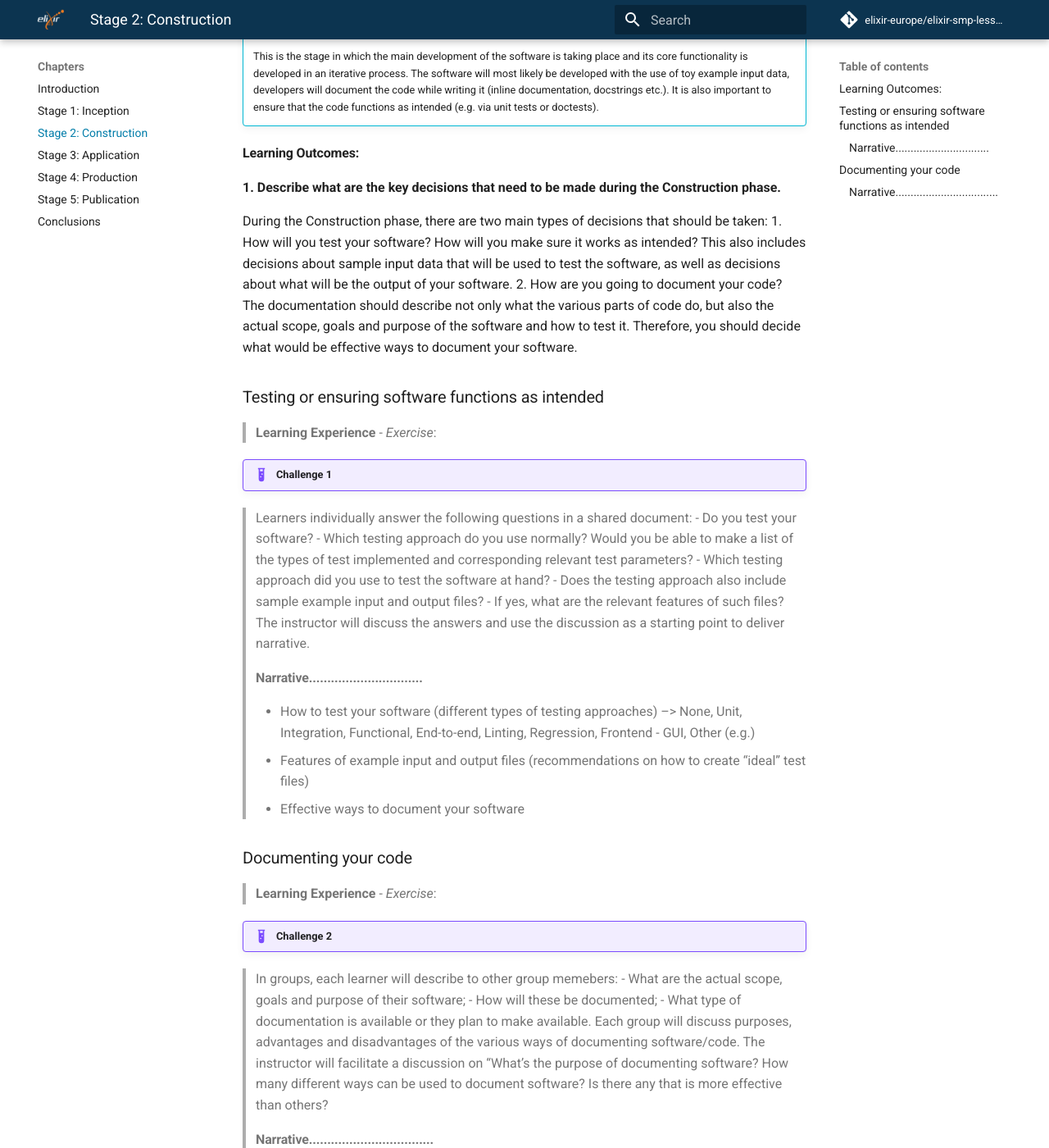
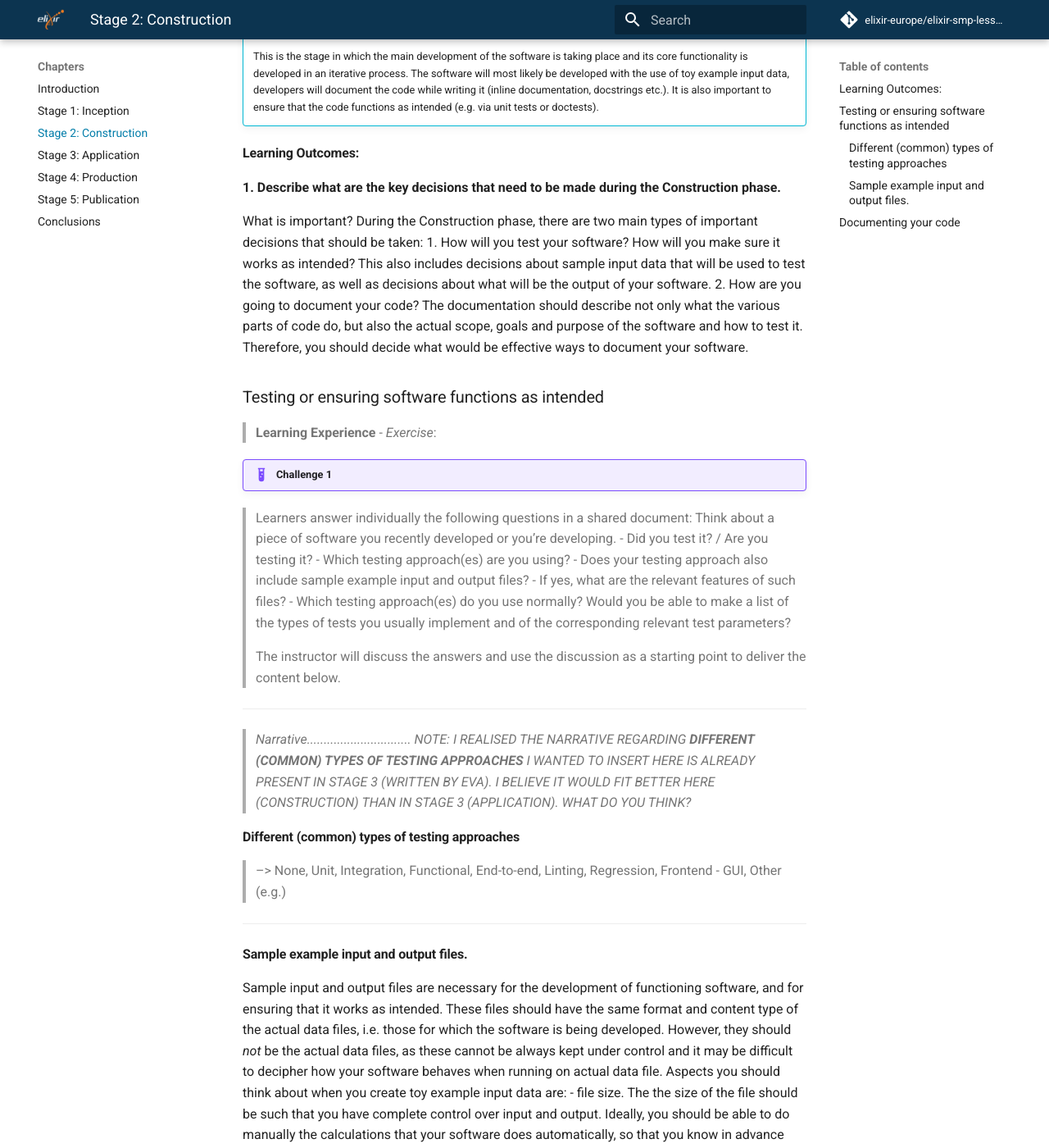
Before and after one commit to elixir-europe/elixir-smp-lesson, an MkDocs documentation site: the page built from docs/chapters/stage2_construction.md, in a window 1280 px wide and 1400 px high, scrolled down 347 px. Shown: the whole window at 82% size. Built offline with MkDocs 1.6.1 and Material for MkDocs 9.7.7, drawn with Linux system fonts in a browser that asks for light colours; comment, search, counter and statistics services are not loaded; some of the changed text lies outside the part shown.

Commit message:
Update stage2_construction.md

```diff
--- a/docs/chapters/stage2_construction.md
+++ b/docs/chapters/stage2_construction.md
@@ -17,7 +17,7 @@ tags:
 
 **1. Describe what are the key decisions that need to be made during the Construction phase.**
 
-During the Construction phase, there are two main types of decisions that should be taken:
+ What is important? During the Construction phase, there are two main types of important decisions that should be taken:
 1. How will you test your software? How will you make sure it works as intended? This also includes decisions about sample input data that will be used to test the software, as well as decisions about what will be the output of your software.
 2. How are you going to document your code? The documentation should describe not only what the various parts of code do, but also the actual scope, goals and purpose of the software and how to test it. Therefore, you should decide what would be effective ways to document your software.
 
@@ -26,38 +26,62 @@ During the Construction phase, there are two main types of decisions that should
 > **Learning Experience** - *Exercise*:
 
 !!! example "Challenge 1"
-> Learners individually answer the following questions in a shared document:
-> - Do you test your software?
-> - Which testing approach do you use normally? Would you be able to make a list of the types of test implemented and corresponding relevant test parameters?
-> - Which testing approach did you use to test the software at hand?
-> - Does the testing approach also include sample example input and output files?
+> Learners answer individually the following questions in a shared document:
+> Think about a piece of software you recently developed or you're developing.
+> - Did you test it? / Are you testing it?
+> - Which testing approach(es) are you using?
+> - Does your testing approach also include sample example input and output files?
 > - If yes, what are the relevant features of such files?
-> The instructor will discuss the answers and use the discussion as a starting point to deliver narrative.
+> - Which testing approach(es) do you use normally? Would you be able to make a list of the types of tests you usually implement and of the corresponding relevant test parameters?
+>
+> The instructor will discuss the answers and use the discussion as a starting point to deliver the content below.
 
+------------------------------------------
+> *Narrative...............................
+NOTE: I REALISED THE NARRATIVE REGARDING **DIFFERENT (COMMON) TYPES OF TESTING APPROACHES** I WANTED TO INSERT HERE IS ALREADY PRESENT IN STAGE 3 (WRITTEN BY EVA). I BELIEVE IT WOULD FIT BETTER HERE (CONSTRUCTION) THAN IN STAGE 3 (APPLICATION). WHAT DO YOU THINK?*
 
-> #### Narrative...............................
-> - How to test your software (different types of testing approaches)
+#### Different (common) types of testing approaches
 >   --> None, Unit, Integration, Functional, End-to-end, Linting, Regression, Frontend - GUI, Other (e.g.)
-> - Features of example input and output files (recommendations on how to create "ideal" test files)
-> - Effective ways to document your software
+>
+------------------------------------------
+
+#### Sample example input and output files.
+Sample input and output files are necessary for the development of functioning software, and for ensuring that it works as intended.
+These files should have the same format and content type of the actual data files, i.e. those for which the software is being developed. However, they should *not* be the actual data files, as these cannot be always kept under control and it may be difficult to decipher how your software behaves when running on actual data file. Aspects you should think about when you create toy example input data are:
+- file size. The the size of the file should be such that you have complete control over input and output. Ideally, you should be able to do manually the calculations that your software does automatically, so that you know in advance what you can expect the output file will contain. Unless you specifically need to test the performance of the software on big data files, the smaller the input file size, the better.
+- file format. Input file format need to be exactly the same as the actual data files.
+- file content. The content of the file should be exactly of the same type of the actual data file and include all the possibilities and potential exceptions that could be observed in actual data.
 
 ### Documenting your code
 
 > **Learning Experience** - *Exercise*:
 
 !!! example "Challenge 2"
-> In groups, each learner will describe to other group memebers:
-> - What are the actual scope, goals and purpose of their software;
-> - How will these be documented;
+> In groups, each learner will describe to the other group memebers:
+> - What are the actual scope, goals and purpose of their software (referring to a piece of software they recently developed or are developing);
+> - How will scope, goals and purpose be documented;
 > - What type of documentation is available or they plan to make available.
 > Each group will discuss purposes, advantages and disadvantages of the various ways of documenting software/code.
-> The instructor will facilitate a discussion on "What's the purpose of documenting software? How many different ways can be used to document software? Is there any that is more effective than others?
+> The instructor will facilitate a discussion on "How many different ways can be used to document software? Is there any that is more effective than others?"
 
-> #### Narrative..................................
-> Different approaches to documenting software
+> *Narrative..................................*
+Different approaches to documenting software. Effective ways to document your software
 
 
 **2. For each decision, explain why it’s important.**
+
+> **Learning Experience** - *Exercise*:
+
+!!! example "Challenge 3"
+> The instructor will facilitate a discussion on the following three spects:
+>  - "Why defining functional tests is important?
+>  Why sample input and output files are necessary?
+>  What's the purpose of documenting software?"
+
+> *Narrative*
+Why is it important? Sample input and output files are necessary for the development of functioning software, and for ensuring that it works as intended. Having the purpose (scope, and possible constraints) of the software clearly documented is necessary in focussing the development effort and avoiding feature creep. It is also crucial towards defining functional tests. Tests can also act as documentation by showing how the software can be executed and configured, but they should not be a replacement for the in-depth documentation.
+
+
 - testing approach needs to be defined (incl. the list of the types of test implemented and relevant test parameters)
 
     a. to ensure that the code functions as intended
```
